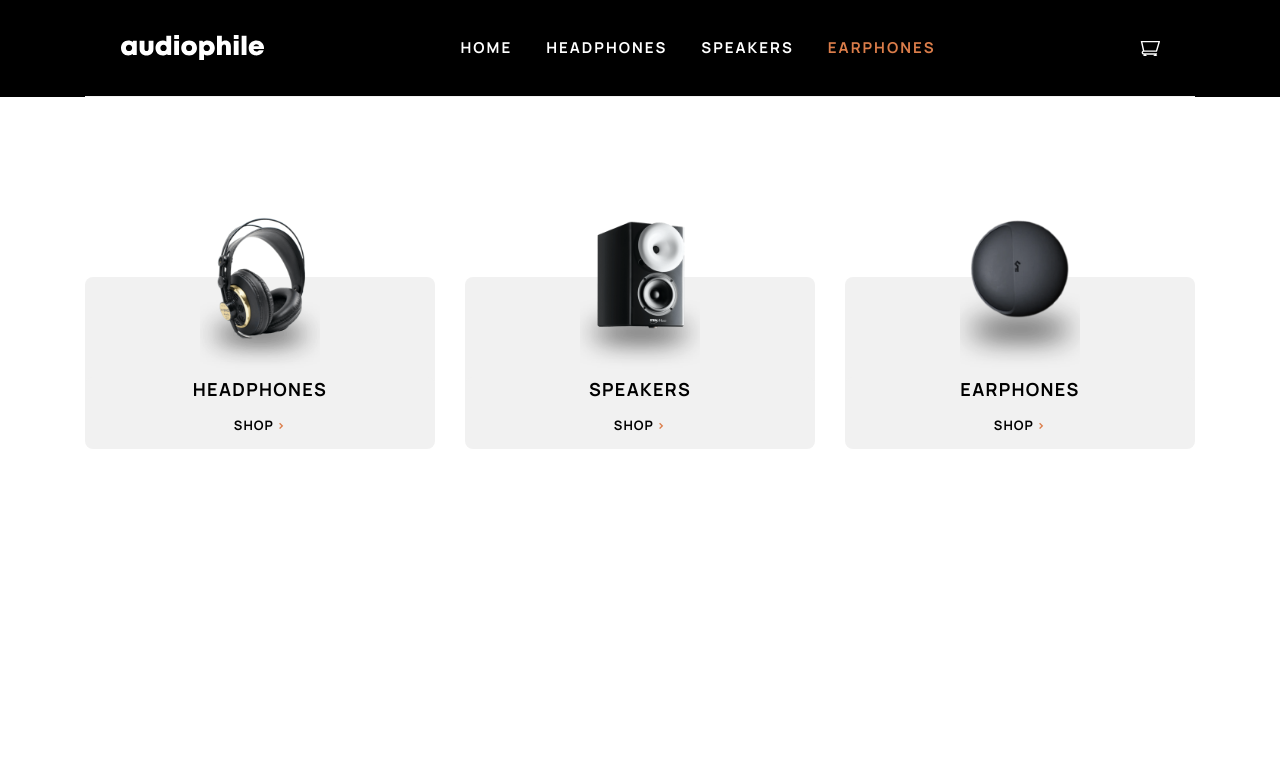
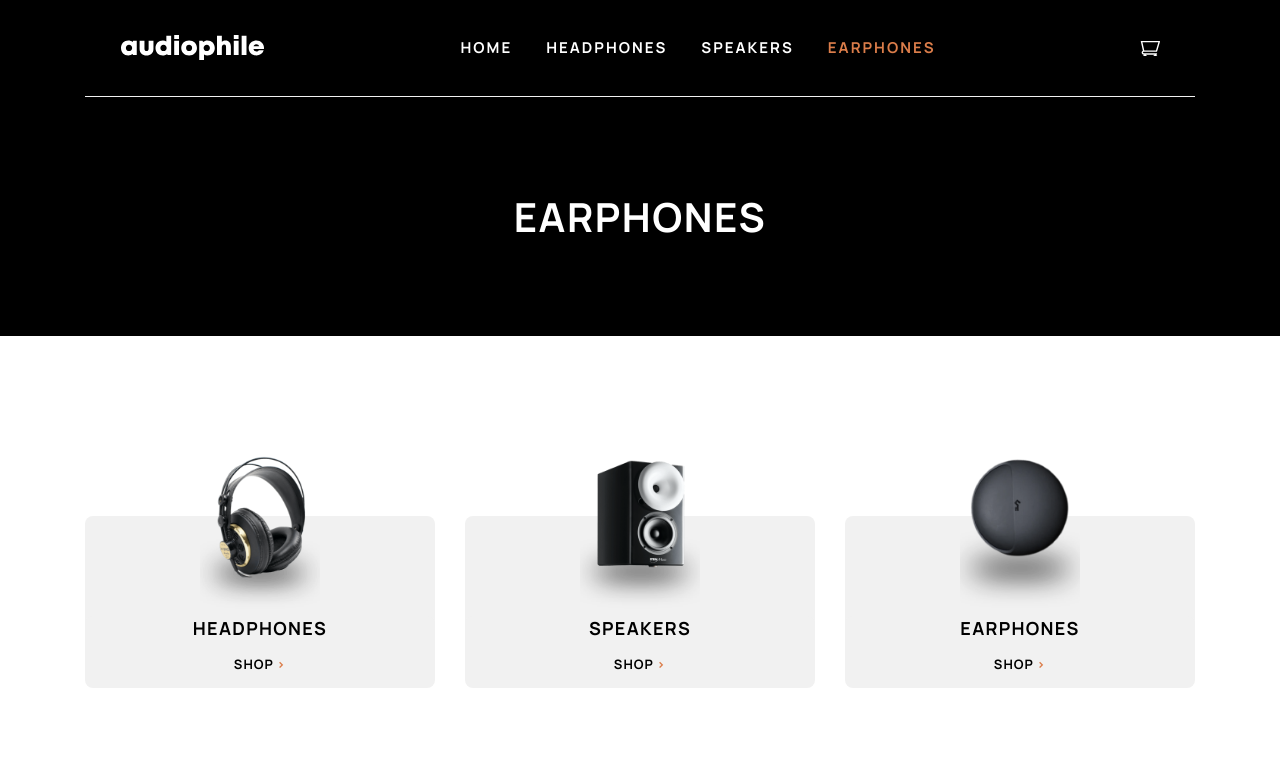
Before and after one commit to KenImade/ecommerce-project, a React (Create React App) app: page /earphones in a window 1280 px wide. Shown: the top 767 px of the page. Built offline with nearby package versions, Linux system fonts and the light colour scheme.

Commit message:
setup category banner

```diff
--- /dev/null
+++ b/src/components/CategoryBanner/CategoryBanner.css
@@ -0,0 +1,11 @@
+.category-banner {
+    height: 239px;
+    background-color: var(--black);
+    text-align: center;
+    color: var(--white);
+    padding: 98px 10px;
+}
+
+.category-banner h2 {
+    text-align: center;
+}
--- /dev/null
+++ b/src/components/CategoryBanner/CategoryBanner.js
@@ -0,0 +1,11 @@
+import "./CategoryBanner.css";
+
+const CategoryBanner = ({title}) => {
+  return (
+    <section className="category-banner">
+        <h2>{title}</h2>
+    </section>
+  )
+}
+
+export default CategoryBanner
--- a/src/pages/Earphones/Earphones.js
+++ b/src/pages/Earphones/Earphones.js
@@ -1,10 +1,12 @@
 import Advert from "../../components/Advert/Advert";
+import CategoryBanner from "../../components/CategoryBanner/CategoryBanner";
 import CategoryCardSection from "../../components/CategoryCard/CategoryCardSection";
 import "./assets/Earphones.css";
 
 const Earphones = () => {
   return (
     <section>
+        <CategoryBanner title={"earphones"} />
         <CategoryCardSection />
         <Advert />
     </section>
--- a/src/pages/Headphones/Headphones.js
+++ b/src/pages/Headphones/Headphones.js
@@ -1,10 +1,12 @@
 import Advert from "../../components/Advert/Advert";
+import CategoryBanner from "../../components/CategoryBanner/CategoryBanner";
 import CategoryCardSection from "../../components/CategoryCard/CategoryCardSection";
 import "./assets/Headphones.css";
 
 const Headphones = () => {
   return (
     <section className="headphones">
+        <CategoryBanner title={"headphones"} />
         <CategoryCardSection />
         <Advert />
     </section>
--- a/src/pages/Speakers/Speakers.js
+++ b/src/pages/Speakers/Speakers.js
@@ -1,10 +1,12 @@
 import Advert from "../../components/Advert/Advert";
+import CategoryBanner from "../../components/CategoryBanner/CategoryBanner";
 import CategoryCardSection from "../../components/CategoryCard/CategoryCardSection";
 import "./assets/Speakers.css";
 
 const Speakers = () => {
   return (
     <section>
+        <CategoryBanner title={"speakers"}/>
         <CategoryCardSection />
         <Advert />
     </section>
```
